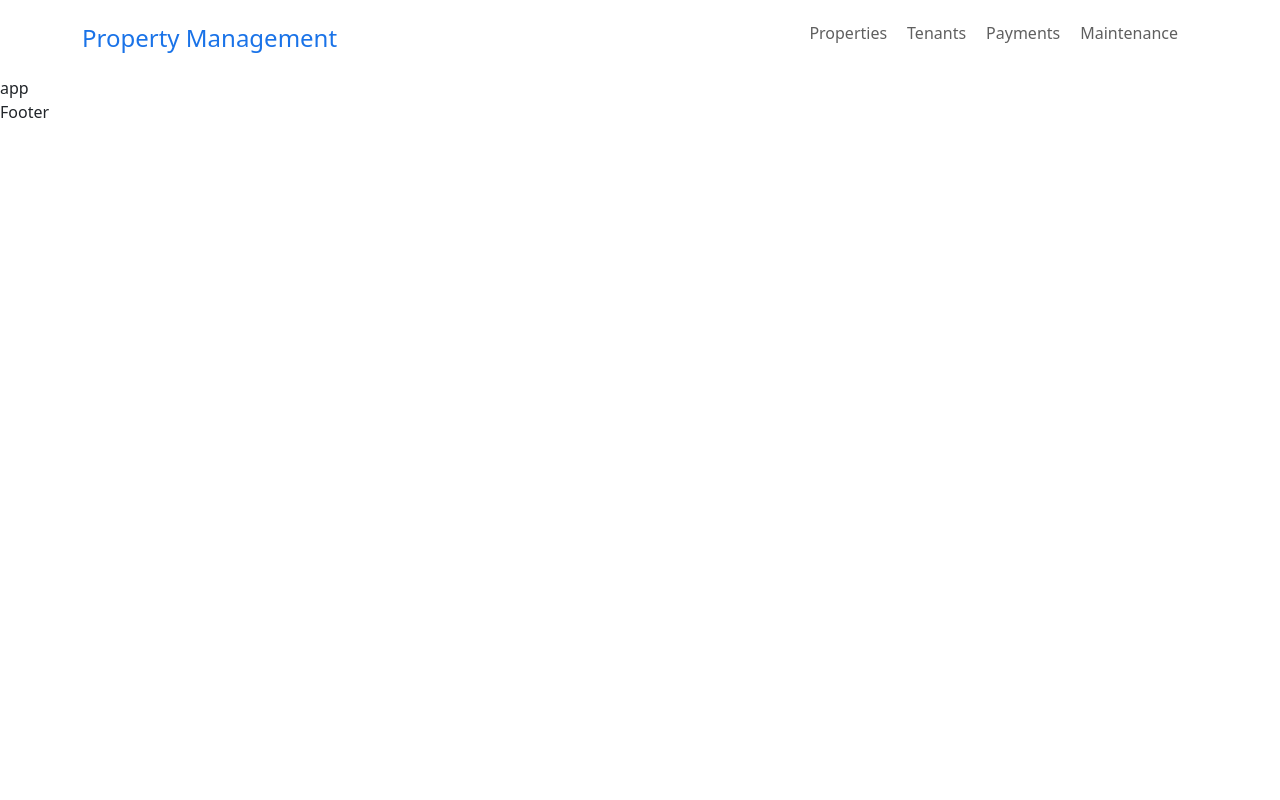
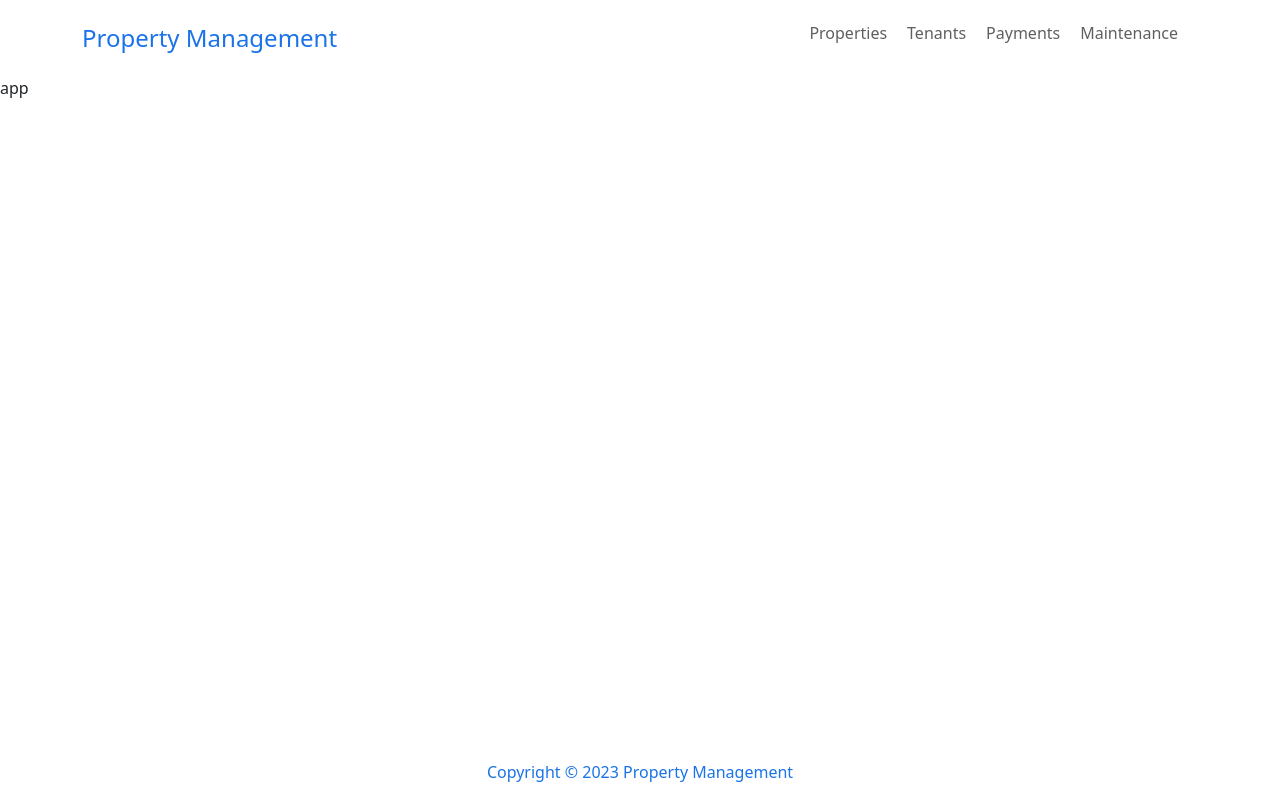
Before and after one commit to zsherman2510/PropertyManagmentProject, a React (Vite) app: page / in a window 1280 px wide. Built offline with nearby package versions, Linux system fonts and the light colour scheme.

Commit message:
created footer (#2)

```diff
--- a/src/components/Footer.jsx
+++ b/src/components/Footer.jsx
@@ -1,8 +1,16 @@
 import React from 'react'
 
 const Footer = () => {
+  const currentDate = new Date();
+  const year = currentDate.getFullYear();
   return (
-    <div>Footer</div>
+    <footer className="footer text-center p-3">
+      <div className="container">
+        <p className="footer-text">
+          Copyright &copy; {year} Property Management
+        </p>
+      </div>
+    </footer>
   )
 }
 
--- a/src/components/Layout.jsx
+++ b/src/components/Layout.jsx
@@ -5,7 +5,7 @@ import Footer from './Footer'
 
 const Layout = ({ children }) => {
   return (
-    <div>
+    <div className='d-flex flex-column' style={{ minHeight: '100vh'}}>
       <Nav />
       { children }
       <Footer />
```
